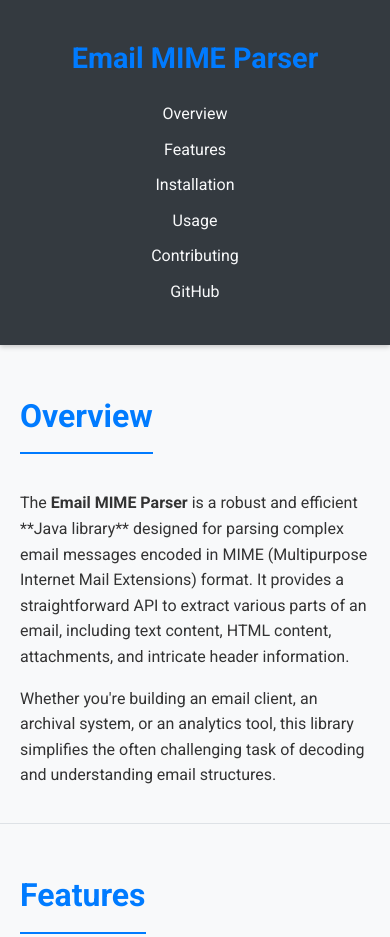
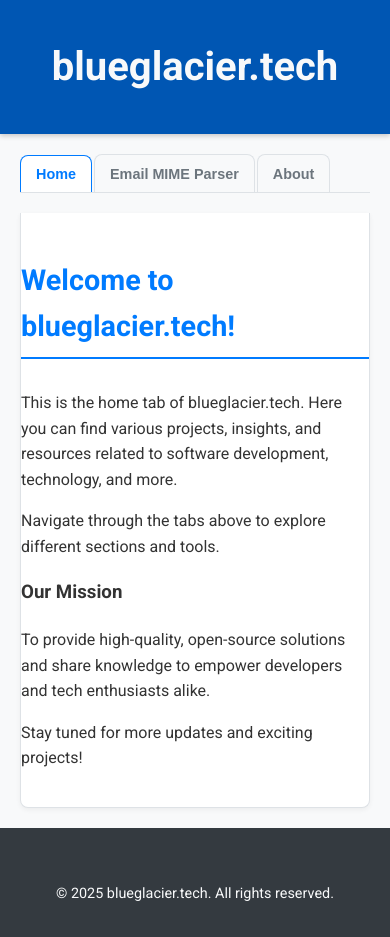
Before and after one commit to ram-sharma-6453/ram-sharma-6453.github.io, a plain HTML site: page index.html in a window 390 px wide. Shown: the top 937 px of the page. Drawn offline with Linux system fonts and the light colour scheme.

Commit message:
Adding the web page update.

```diff
--- a/index.html
+++ b/index.html
@@ -3,7 +3,7 @@
 <head>
     <meta charset="UTF-8">
     <meta name="viewport" content="width=device-width, initial-scale=1.0">
-    <title>Email MIME Parser - Java Library</title>
+    <title>blueglacier.tech</title>
     <link href="https://fonts.googleapis.com/css2?family=Roboto:wght@300;400;700&display=swap" rel="stylesheet">
     <style>
         :root {
@@ -17,6 +17,7 @@
             --code-bg: #e9ecef;
             --code-text: #bd4147;
             --header-height: 60px;
+            --main-header-bg: #0056b3; /* Darker blue for blueglacier.tech header */
         }
 
         body {
@@ -26,122 +27,126 @@
             line-height: 1.6;
             color: var(--text-color);
             background-color: var(--light-bg);
+            display: flex;
+            flex-direction: column;
+            min-height: 100vh;
         }
 
-        header {
-            background-color: var(--dark-bg);
+        /* Main blueglacier.tech header */
+        .main-header {
+            background-color: var(--main-header-bg);
             color: var(--light-text-color);
             padding: 15px 0;
+            text-align: center;
             box-shadow: 0 2px 5px rgba(0,0,0,0.2);
             position: sticky;
             top: 0;
             z-index: 1000;
         }
 
-        header .container {
-            display: flex;
-            justify-content: space-between;
-            align-items: center;
-        }
-
-        header h1 {
+        .main-header h1 {
             margin: 0;
-            font-size: 1.8em;
-            color: var(--primary-color);
-        }
-
-        nav ul {
-            list-style: none;
-            margin: 0;
-            padding: 0;
-            display: flex;
-        }
-
-        nav ul li {
-            margin-left: 20px;
-        }
-
-        nav ul li a {
+            font-size: 2.5em;
             color: var(--light-text-color);
-            text-decoration: none;
-            font-weight: 400;
-            transition: color 0.3s ease;
-        }
-
-        nav ul li a:hover {
-            color: var(--primary-color);
         }
 
         .container {
             max-width: 1000px;
             margin: 0 auto;
             padding: 20px;
+            flex-grow: 1; /* Allows content to push footer down */
         }
 
-        section {
-            padding: 40px 0;
+        /* --- Tab Styles --- */
+        .tabs {
+            display: flex;
+            border-bottom: 1px solid var(--border-color);
+            margin-bottom: 20px;
+            overflow-x: auto; /* For responsive tabs */
+            -webkit-overflow-scrolling: touch; /* For smoother scrolling on touch devices */
+        }
+
+        .tab-button {
+            background-color: var(--light-bg);
+            border: 1px solid var(--border-color);
+            border-bottom: none;
+            padding: 12px 20px;
+            cursor: pointer;
+            font-weight: bold;
+            color: var(--secondary-color);
+            border-top-left-radius: 8px;
+            border-top-right-radius: 8px;
+            transition: background-color 0.3s ease, color 0.3s ease;
+            white-space: nowrap; /* Prevent tab names from wrapping */
+            margin-right: 2px; /* Small space between tabs */
+        }
+
+        .tab-button:hover {
+            background-color: #e2e6ea;
+            color: var(--primary-color);
+        }
+
+        .tab-button.active {
+            background-color: white;
+            color: var(--primary-color);
+            border-color: var(--primary-color);
+            border-bottom: 1px solid white; /* Overlap border for active tab */
+            position: relative;
+            top: 1px;
+            z-index: 1;
+        }
+
+        .tab-content {
+            display: none;
+            padding: 20px 0;
+            background-color: white;
+            border: 1px solid var(--border-color);
+            border-top: none;
+            border-radius: 0 0 8px 8px;
+            box-shadow: 0 2px 5px rgba(0,0,0,0.05);
+        }
+
+        .tab-content.active {
+            display: block;
+        }
+
+        /* --- Nested styles for the Email MIME Parser content (adapted from previous) --- */
+        .tab-content > section {
+            padding: 20px 0; /* Adjust padding for nested sections */
             border-bottom: 1px solid var(--border-color);
         }
-
-        section:last-of-type {
+        .tab-content > section:last-of-type {
             border-bottom: none;
         }
-
-        h2 {
+        .tab-content h2 {
             color: var(--primary-color);
-            font-size: 2em;
-            margin-bottom: 20px;
+            font-size: 1.8em; /* Slightly smaller for nested content */
+            margin-bottom: 15px;
             border-bottom: 2px solid var(--primary-color);
-            padding-bottom: 10px;
+            padding-bottom: 8px;
             display: inline-block;
         }
-
-        p {
-            margin-bottom: 15px;
+        .tab-content .call-to-action {
+            padding: 30px 0; /* Adjust padding */
         }
-
-        .call-to-action {
-            text-align: center;
-            padding: 50px 0;
-            background-color: var(--primary-color);
-            color: var(--light-text-color);
-        }
-
-        .call-to-action h2 {
-            color: var(--light-text-color);
-            border-bottom-color: var(--light-text-color);
-        }
-
-        .btn {
-            display: inline-block;
-            background-color: var(--dark-bg);
-            color: var(--light-text-color);
-            padding: 12px 25px;
-            text-decoration: none;
-            border-radius: 5px;
-            transition: background-color 0.3s ease;
-            font-weight: 700;
-        }
-
-        .btn:hover {
-            background-color: #495057;
-        }
-
-        pre {
+        .tab-content pre {
             background-color: var(--code-bg);
             border: 1px solid var(--border-color);
             padding: 15px;
             border-radius: 5px;
             overflow-x: auto;
-            white-space: pre-wrap; /* Allows long lines to wrap */
-            word-wrap: break-word; /* For older browsers */
+            white-space: pre-wrap;
+            word-wrap: break-word;
         }
-
-        code {
-            font-family: 'Fira Code', 'Roboto Mono', monospace; /* Fira Code is good if available */
+        .tab-content code {
+            font-family: 'Fira Code', 'Roboto Mono', monospace;
             color: var(--code-text);
             font-size: 0.9em;
         }
+        .tab-content header, .tab-content footer {
+            display: none; /* Hide original header/footer of embedded content */
+        }
+
 
         footer {
             background-color: var(--dark-bg);
@@ -149,51 +154,49 @@
             text-align: center;
             padding: 20px 0;
             font-size: 0.9em;
+            margin-top: auto; /* Pushes footer to the bottom */
         }
 
-        /* Responsive adjustments */
-        @media (max-width: 768px) {
-            header .container {
-                flex-direction: column;
-                text-align: center;
-            }
-
-            nav ul {
-                margin-top: 15px;
-                flex-direction: column;
-            }
-
-            nav ul li {
-                margin: 5px 0;
+        /* Responsive adjustments for tabs */
+        @media (max-width: 600px) {
+            .tab-button {
+                padding: 10px 15px;
+                font-size: 0.9em;
             }
         }
     </style>
 </head>
 <body>
-<header>
+<header class="main-header">
     <div class="container">
-        <h1>Email MIME Parser</h1>
-        <nav>
-            <ul>
-                <li><a href="#overview">Overview</a></li>
-                <li><a href="#features">Features</a></li>
-                <li><a href="#installation">Installation</a></li>
-                <li><a href="#usage">Usage</a></li>
-                <li><a href="#contributing">Contributing</a></li>
-                <li><a href="https://github.com/ram-sharma-6453/email-mime-parser" target="_blank">GitHub</a></li>
-            </ul>
-        </nav>
+        <h1>blueglacier.tech</h1>
     </div>
 </header>
 
-<main>
-    <section id="overview" class="container">
+<main class="container">
+    <div class="tabs">
+        <button class="tab-button active" onclick="openTab(event, 'home')">Home</button>
+        <button class="tab-button" onclick="openTab(event, 'email-parser')">Email MIME Parser</button>
+        <button class="tab-button" onclick="openTab(event, 'about')">About</button>
+    </div>
+
+    <div id="home" class="tab-content active">
+        <h2>Welcome to blueglacier.tech!</h2>
+        <p>This is the home tab of blueglacier.tech. Here you can find various projects, insights, and resources related to software development, technology, and more.</p>
+        <p>Navigate through the tabs above to explore different sections and tools.</p>
+        <h3>Our Mission</h3>
+        <p>To provide high-quality, open-source solutions and share knowledge to empower developers and tech enthusiasts alike.</p>
+        <p>Stay tuned for more updates and exciting projects!</p>
+    </div>
+
+    <div id="email-parser" class="tab-content">
+        <section id="overview">
             <h2>Overview</h2>
             <p>The <strong>Email MIME Parser</strong> is a robust and efficient **Java library** designed for parsing complex email messages encoded in MIME (Multipurpose Internet Mail Extensions) format. It provides a straightforward API to extract various parts of an email, including text content, HTML content, attachments, and intricate header information.</p>
             <p>Whether you're building an email client, an archival system, or an analytics tool, this library simplifies the often challenging task of decoding and understanding email structures.</p>
         </section>
 
-    <section id="features" class="container">
+        <section id="features">
             <h2>Features</h2>
             <ul>
                 <li><strong>Comprehensive MIME Parsing:</strong> Handles multi-part messages, including mixed, alternative, related, and digest types.</li>
@@ -206,7 +209,7 @@
             </ul>
         </section>
 
-    <section id="installation" class="container">
+        <section id="installation">
             <h2>Installation</h2>
             <p>You can add the Email MIME Parser to your Java project using Maven or Gradle.</p>
 
@@ -225,7 +228,7 @@
             <p>Alternatively, you can <a href="https://github.com/ram-sharma-6453/email-mime-parser/releases" target="_blank">download the JAR directly</a> from the GitHub releases page (if available) and add it to your project's classpath.</p>
         </section>
 
-    <section id="usage" class="container">
+        <section id="usage">
             <h2>Usage</h2>
             <p>Here's a quick example to get started with parsing an email message:</p>
             <pre><code class="language-java">import com.yourorganization.emailparser.EmailParser; // Adjust package name
@@ -314,7 +317,7 @@ public class EmailParsingExample {
             <p>For more detailed examples and advanced usage, please refer to the <a href="https://github.com/ram-sharma-6453/email-mime-parser" target="_blank">GitHub repository</a>.</p>
         </section>
 
-    <section id="contributing" class="container">
+        <section id="contributing">
             <h2>Contributing</h2>
             <p>Contributions are welcome! If you have suggestions, bug reports, or want to contribute code, please check the <a href="https://github.com/ram-sharma-6453/email-mime-parser/blob/main/CONTRIBUTING.md" target="_blank">CONTRIBUTING.md</a> file (if it exists) on the GitHub repository for guidelines.</p>
             <p>You can also open an issue or pull request directly on GitHub.</p>
@@ -325,43 +328,71 @@ public class EmailParsingExample {
             <p>Get started with the Email MIME Parser today!</p>
             <a href="https://github.com/ram-sharma-6453/email-mime-parser" target="_blank" class="btn">View on GitHub</a>
         </div>
+    </div>
+
+    <div id="about" class="tab-content">
+        <h2>About BlueGlacier.tech</h2>
+        <p>BlueGlacier.tech is dedicated to creating innovative open-source solutions and sharing valuable technical knowledge. We believe in the power of community and collaboration to build better software.</p>
+        <p>Our focus areas include:</p>
+        <ul>
+            <li>Backend Development (Java, Go)</li>
+            <li>Cloud Technologies (Kubernetes, Docker)</li>
+            <li>Data Engineering</li>
+            <li>Software Architecture</li>
+        </ul>
+        <p>Feel free to reach out or connect with us on GitHub!</p>
+    </div>
 </main>
 
 <footer>
     <div class="container">
-        <p>&copy; 2025 Ram Sharma. All rights reserved. | <a href="https://github.com/ram-sharma-6453/email-mime-parser" target="_blank" style="color: var(--primary-color);">GitHub Repository</a></p>
+        <p>&copy; 2025 blueglacier.tech. All rights reserved.</p>
     </div>
 </footer>
 
 <script>
-    // Smooth scrolling for navigation links
-    document.querySelectorAll('nav a').forEach(anchor => {
+    // Function to open specific tab content
+    function openTab(evt, tabId) {
+        // Get all tab content elements and hide them
+        var tabContents = document.getElementsByClassName("tab-content");
+        for (var i = 0; i < tabContents.length; i++) {
+            tabContents[i].style.display = "none";
+            tabContents[i].classList.remove('active'); // Remove active class
+        }
+
+        // Get all tab buttons and remove the "active" class
+        var tabButtons = document.getElementsByClassName("tab-button");
+        for (var i = 0; i < tabButtons.length; i++) {
+            tabButtons[i].classList.remove("active");
+        }
+
+        // Show the current tab, and add an "active" class to the button that opened the tab
+        document.getElementById(tabId).style.display = "block";
+        document.getElementById(tabId).classList.add('active'); // Add active class to content
+        evt.currentTarget.classList.add("active");
+    }
+
+    // --- Initial Tab Load ---
+    // Open the "Home" tab by default when the page loads
+    document.addEventListener('DOMContentLoaded', (event) => {
+        document.querySelector('.tab-button.active').click(); // Simulate click on the default active tab
+    });
+
+    // Optional: Smooth scrolling for nested section links within tabs
+    document.querySelectorAll('.tab-content a[href^="#"]').forEach(anchor => {
         anchor.addEventListener('click', function (e) {
+            const targetId = this.getAttribute('href');
+            const targetElement = document.querySelector(targetId);
+            if (targetElement) {
                 e.preventDefault();
-            document.querySelector(this.getAttribute('href')).scrollIntoView({
+                // Get the scroll container, which is the body/window for this layout
+                window.scrollTo({
+                    top: targetElement.offsetTop - document.querySelector('.main-header').offsetHeight - document.querySelector('.tabs').offsetHeight - 20, // Adjust for fixed header and tab bar
                     behavior: 'smooth'
                 });
+            }
         });
     });
-
-    // Add a class to header on scroll for visual effect (optional)
-    window.addEventListener('scroll', function() {
-        const header = document.querySelector('header');
-        if (window.scrollY > 50) {
-            header.classList.add('scrolled');
-        } else {
-            header.classList.remove('scrolled');
-        }
-    });
-    // Add a bit more style for the scrolled class
-    const style = document.createElement('style');
-    style.innerHTML = `
-            header.scrolled {
-                background-color: rgba(52, 58, 64, 0.95); /* Slightly transparent */
-                box-shadow: 0 4px 8px rgba(0,0,0,0.3);
-            }
-        `;
-    document.head.appendChild(style);
 </script>
 </body>
 </html>
```
Lines whose indentation alone changed are shown as unchanged.
